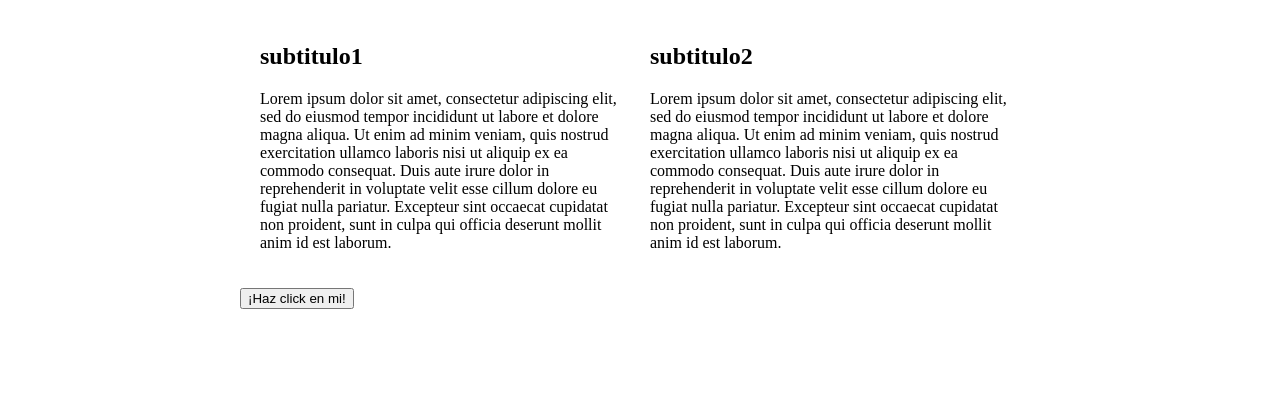
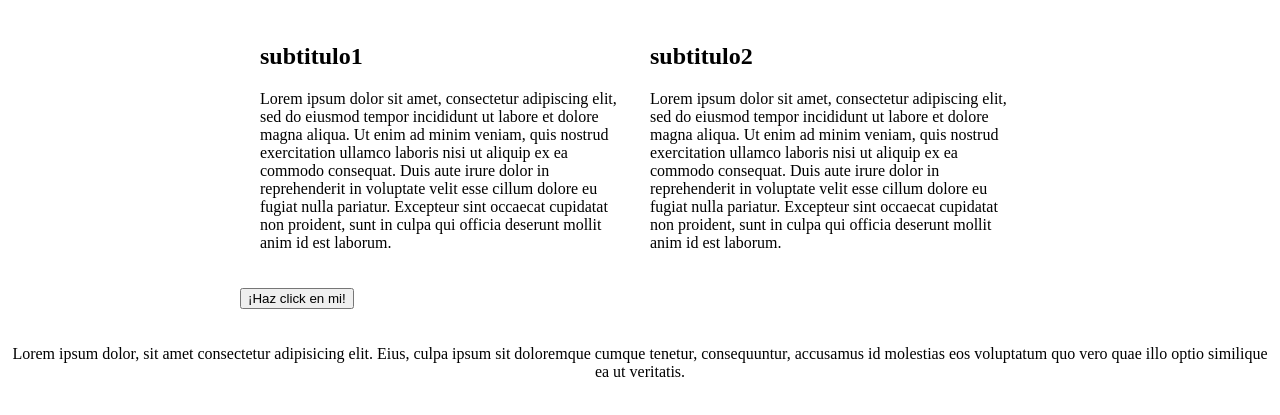
Before and after one commit to HananKonsol/MiprmeraWeb, a plain HTML site: page index.html in a window 1280 px wide. Shown: the part 129-544 px from the top of the page. Drawn offline with Linux system fonts and the light colour scheme.

Commit message:
agregado 1

```diff
--- a/estilos.css
+++ b/estilos.css
@@ -16,6 +16,10 @@
     flex: 1;
     padding: 10px;
 }
+.greeting{
+    text-align: center;
+
+}
 
 @media (max-width: 600px) {
     .column {
--- a/index.html
+++ b/index.html
@@ -35,6 +35,9 @@
     </div>
     <button onclick="showAlert()">¡Haz click en mi!</button>
   </div>
+  <div class="greeting">
+<p>Lorem ipsum dolor, sit amet consectetur adipisicing elit. Eius, culpa ipsum sit doloremque cumque tenetur, consequuntur, accusamus id molestias eos voluptatum quo vero quae illo optio similique ea ut veritatis.</p>
+  </div>
   <script src="script.js"></script>
 </body>
 
```
